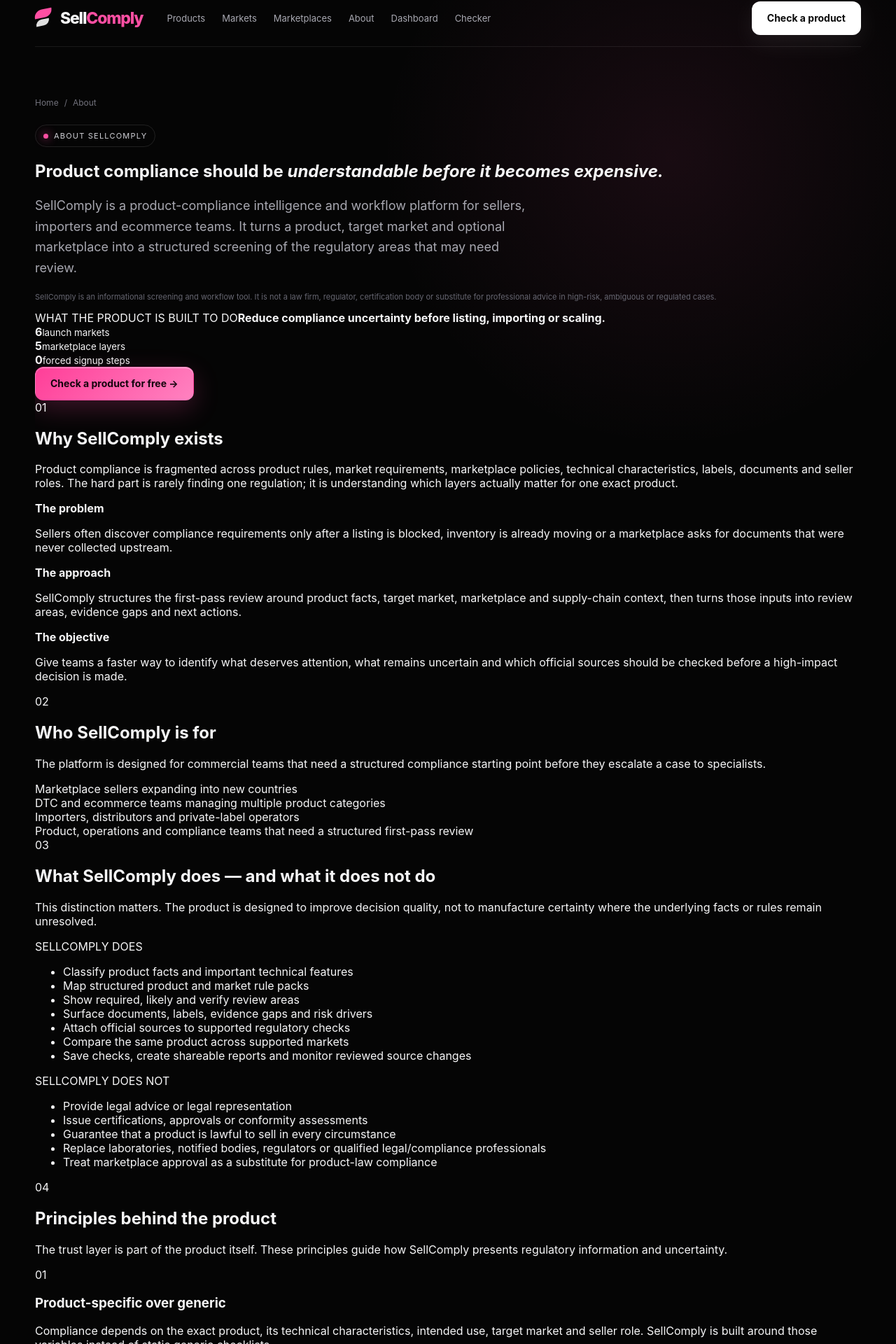
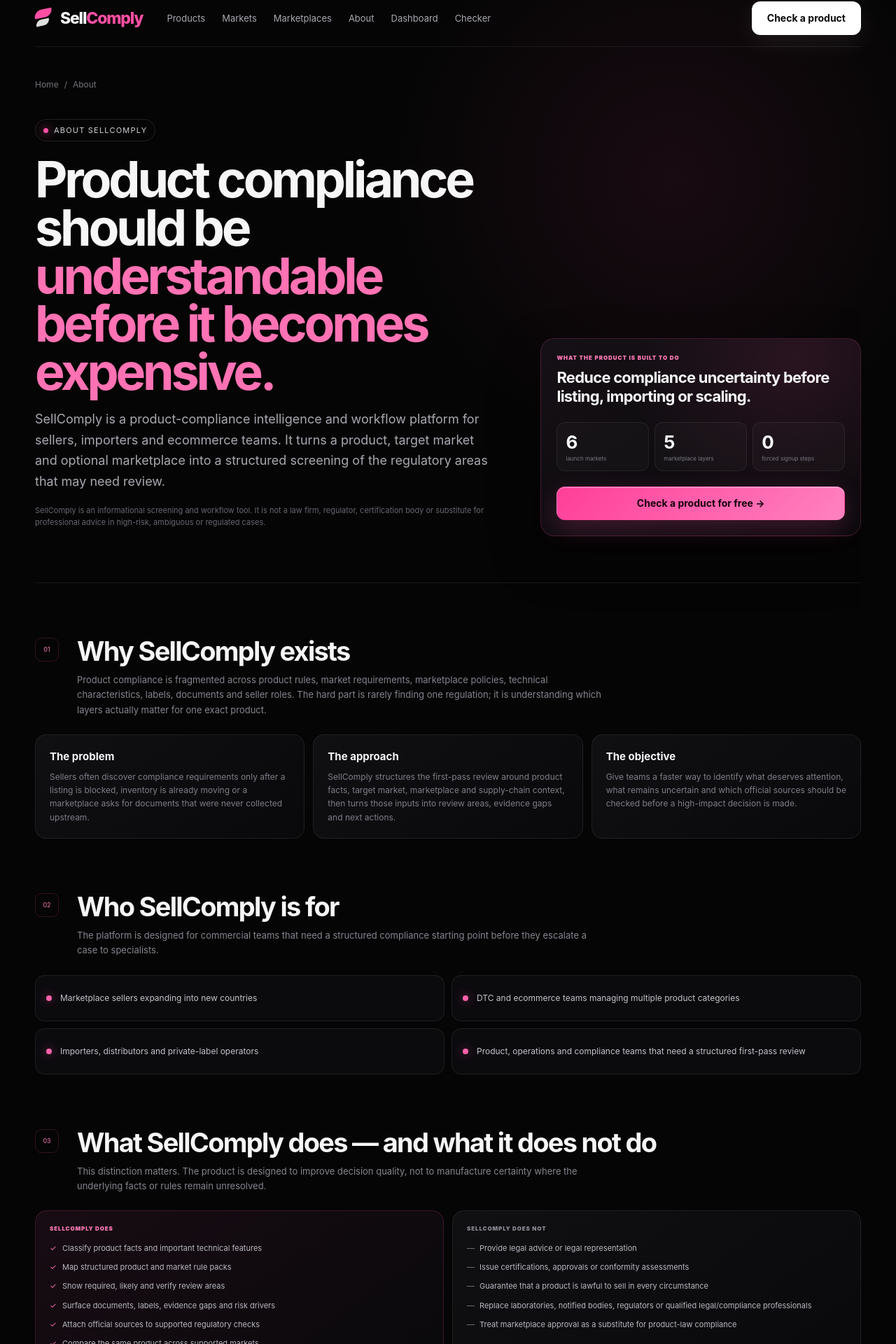
Before and after one commit to SviatF/sell-comply, a Next.js app: page /about in a window 1280 px wide. Shown: the part 15-1935 px from the top of the page at 70% size. Built offline with nearby package versions, Linux system fonts and the light colour scheme.

Commit message:
Style trust-focused About page

```diff
--- a/app/styles/seo.css
+++ b/app/styles/seo.css
@@ -22,3 +22,49 @@
 .seo-footer{width:min(1180px,calc(100% - 40px));margin:auto;border-top:1px solid rgba(255,255,255,.08);padding:34px 0 48px;display:flex;justify-content:space-between;gap:24px;color:#696973;font-size:11px}.seo-footer-links{display:flex;gap:20px;color:#95959e}
 @media(max-width:850px){.seo-nav{display:none}.seo-main{padding-top:42px}.seo-hero{grid-template-columns:1fr;gap:32px}.seo-check-card{position:relative;top:auto}.seo-grid{grid-template-columns:1fr}.link-grid,.hub-grid{grid-template-columns:1fr 1fr}.seo-section-head{display:block}.seo-section-head p{margin-top:10px}}
 @media(max-width:540px){.seo-header,.seo-main,.seo-footer{width:calc(100% - 28px)}.seo-header-cta{display:none}.seo-hero h1{font-size:48px}.seo-lead{font-size:15px}.link-grid,.hub-grid{grid-template-columns:1fr}.seo-grid{margin-top:42px}.seo-section{margin-top:56px}.seo-footer{flex-direction:column}}
+
+
+/* Trust / editorial pages */
+.trust-main{padding-top:46px}
+.trust-hero{display:grid;grid-template-columns:minmax(0,1.18fr) minmax(320px,.82fr);gap:64px;align-items:end;padding:18px 0 66px;border-bottom:1px solid rgba(255,255,255,.08)}
+.trust-hero h1{font-size:clamp(54px,5.6vw,82px);line-height:.96;letter-spacing:-.058em;margin:20px 0 18px;max-width:860px}
+.trust-hero h1 em{font-style:normal;color:#ff72b4}
+.trust-fact-card{border:1px solid rgba(255,79,163,.2);border-radius:20px;background:radial-gradient(circle at 80% 10%,rgba(255,79,163,.11),transparent 15rem),linear-gradient(145deg,#151015,#09090b);padding:22px;box-shadow:0 30px 70px rgba(0,0,0,.36)}
+.trust-fact-card>span{display:block;font-size:8px;font-weight:900;letter-spacing:.12em;color:#ff7ab8}
+.trust-fact-card>strong{display:block;font-size:22px;line-height:1.25;letter-spacing:-.035em;margin-top:10px}
+.trust-fact-grid{display:grid;grid-template-columns:repeat(3,1fr);gap:8px;margin:22px 0}
+.trust-fact-grid>div{border:1px solid rgba(255,255,255,.07);border-radius:12px;background:rgba(255,255,255,.025);padding:12px}
+.trust-fact-grid b,.trust-fact-grid small{display:block}.trust-fact-grid b{font-size:26px;letter-spacing:-.05em}.trust-fact-grid small{font-size:8px;color:#777781;margin-top:3px;line-height:1.3}
+.trust-fact-card .button{width:100%}
+.trust-section{margin-top:78px}
+.trust-section-head{display:grid;grid-template-columns:42px minmax(0,1fr);gap:18px;align-items:start;margin-bottom:24px}
+.trust-section-head>span{width:34px;height:34px;border:1px solid rgba(255,79,163,.18);border-radius:9px;display:grid;place-items:center;color:#ff79b7;font-size:9px}
+.trust-section-head h2{font-size:38px;line-height:1.05;letter-spacing:-.045em;margin:0}
+.trust-section-head p{max-width:760px;color:#85858f;font-size:13px;line-height:1.65;margin:10px 0 0}
+.trust-story-grid{display:grid;grid-template-columns:repeat(3,minmax(0,1fr));gap:12px}
+.trust-story-grid article,.trust-principles-grid article{border:1px solid rgba(255,255,255,.08);border-radius:16px;background:linear-gradient(145deg,#101013,#09090b);padding:20px}
+.trust-story-grid strong{font-size:15px}.trust-story-grid p{font-size:12px;line-height:1.6;color:#7e7e88;margin:10px 0 0}
+.trust-list-grid{display:grid;grid-template-columns:1fr 1fr;gap:10px}
+.trust-list-item{min-height:66px;border:1px solid rgba(255,255,255,.08);border-radius:14px;background:#0b0b0e;padding:15px;display:flex;align-items:center;gap:12px;color:#c3c3ca;font-size:12px;line-height:1.5}
+.trust-list-item i{width:8px;height:8px;border-radius:50%;background:#ff61aa;box-shadow:0 0 14px rgba(255,79,163,.55);flex:0 0 auto}
+.trust-boundary-grid{display:grid;grid-template-columns:1fr 1fr;gap:12px}
+.trust-boundary-grid article{border:1px solid rgba(255,79,163,.18);border-radius:17px;background:linear-gradient(145deg,rgba(26,13,21,.9),#09090b);padding:20px}
+.trust-boundary-grid article.muted{border-color:rgba(255,255,255,.08);background:linear-gradient(145deg,#101013,#09090b)}
+.trust-boundary-grid article>span{display:block;font-size:8px;font-weight:900;letter-spacing:.11em;color:#ff7ab8}
+.trust-boundary-grid article.muted>span{color:#8a8a94}
+.trust-boundary-grid ul{list-style:none;padding:0;margin:15px 0 0;display:grid;gap:10px}
+.trust-boundary-grid li{position:relative;padding-left:18px;color:#b8b8c0;font-size:11px;line-height:1.55}
+.trust-boundary-grid li:before{content:"✓";position:absolute;left:0;color:#ff72b4}
+.trust-boundary-grid .muted li:before{content:"—";color:#777781}
+.trust-principles-grid{display:grid;grid-template-columns:repeat(2,minmax(0,1fr));gap:12px}
+.trust-principles-grid article>span{font-size:8px;color:#ff75b5}
+.trust-principles-grid h3{font-size:18px;letter-spacing:-.025em;margin:24px 0 8px}
+.trust-principles-grid p{font-size:11px;line-height:1.6;color:#7d7d87;margin:0}
+.trust-transparency{border:1px solid rgba(255,79,163,.16);border-radius:20px;background:radial-gradient(circle at 78% 25%,rgba(255,79,163,.09),transparent 18rem),#0b0b0e;padding:26px;display:grid;grid-template-columns:1.1fr .9fr;gap:38px}
+.trust-transparency h2{font-size:36px;letter-spacing:-.045em;margin:17px 0 9px}.trust-transparency p{color:#85858f;font-size:12px;line-height:1.65;margin:0}
+.trust-transparency-links{display:grid;gap:8px;align-content:center}.trust-transparency-links span{border:1px solid rgba(255,255,255,.08);border-radius:11px;background:#09090b;padding:12px 13px;color:#aaaab3;font-size:10px}
+.trust-cta{margin-top:82px;border-top:1px solid rgba(255,255,255,.08);padding-top:42px;display:flex;justify-content:space-between;gap:32px;align-items:end}
+.trust-cta h2{font-size:36px;line-height:1.08;letter-spacing:-.04em;max-width:760px;margin:16px 0 8px}.trust-cta p{font-size:11px;color:#74747e;margin:0}
+@media(max-width:900px){.trust-hero{grid-template-columns:1fr;gap:30px}.trust-story-grid{grid-template-columns:1fr}.trust-transparency{grid-template-columns:1fr}.trust-cta{display:block}.trust-cta .button{margin-top:24px}}
+@media(max-width:620px){.trust-main{padding-top:32px}.trust-hero{padding-bottom:44px}.trust-hero h1{font-size:46px}.trust-fact-card{padding:18px}.trust-fact-grid{grid-template-columns:1fr 1fr 1fr}.trust-section{margin-top:58px}.trust-section-head{grid-template-columns:1fr;gap:10px}.trust-section-head h2{font-size:31px}.trust-list-grid,.trust-boundary-grid,.trust-principles-grid{grid-template-columns:1fr}.trust-transparency{padding:20px}.trust-transparency h2{font-size:31px}.trust-cta{margin-top:62px}.trust-cta h2{font-size:31px}}
+@media(max-width:380px){.trust-hero h1{font-size:41px}.trust-fact-grid{grid-template-columns:1fr}.trust-fact-grid>div{padding:10px}}
```
